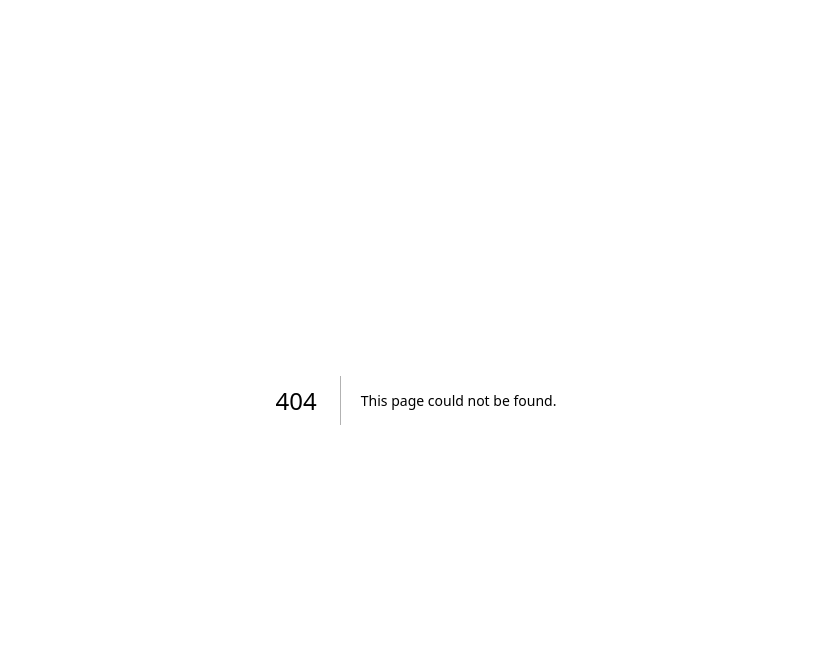
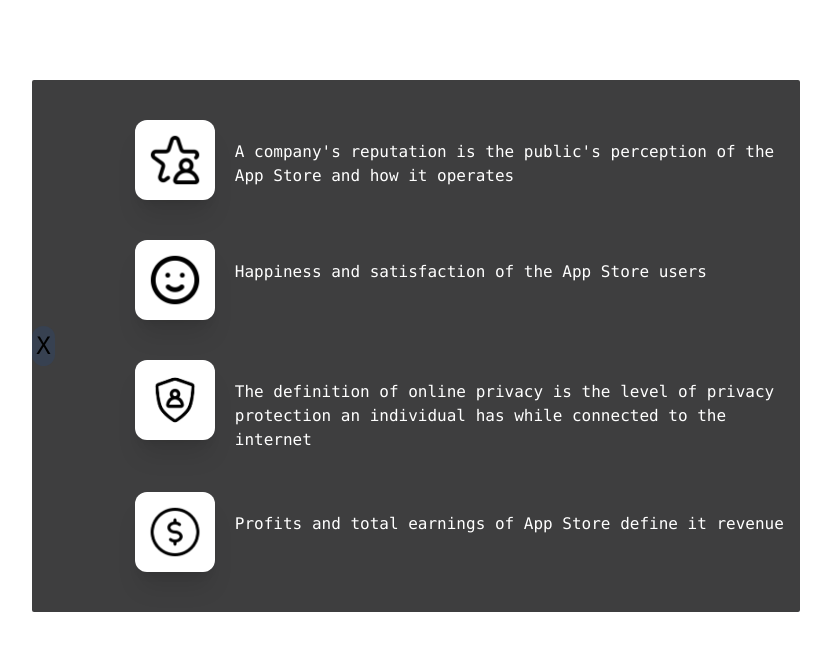
Before and after one commit to daancs/AppStoreEthics, a Next.js app: page /testHelpicons in a window 1280 px wide. Before the commit this address had no page. Shown: the top 650 px of the page, without its empty margins (224-1055 px from the left). Built offline with nearby package versions, Linux system fonts and the light colour scheme.

Commit message:
Setting up help page

```diff
--- /dev/null
+++ b/src/components/InfoBox.tsx
@@ -0,0 +1,34 @@
+import InfoIcon from "./InfoIcon"
+
+
+export default function InfoBox() {
+    return (
+      <>
+ <div className={`font-mono`}>
+            <div className="bg-black-smoke w-3/5 h-100 flex items-center justify-center m-auto mt-20 rounded-sm">
+
+            <div className="h-10 w-10 bg-gray-700 rounded-full text-2xl border-20 border-white text-center leading-10 static right-30">
+                    X
+            </div>
+            <div>
+
+                <div>
+                    <InfoIcon iconName={"reputation"} desc={"A company's reputation is the public's perception of the App Store and how it operates"} />
+                </div>
+                <div>
+                    <InfoIcon iconName={"contentment"} desc={"Happiness and satisfaction of the App Store users"} />
+                </div>
+                <div>
+                    <InfoIcon iconName={"privacy"} desc={"The definition of online privacy is the level of privacy protection an individual has while connected to the internet"} />
+                </div>
+                <div>
+                    <InfoIcon iconName={"revenue"} desc={"Profits and total earnings of App Store define it revenue"} />
+                </div>
+                </div>
+            </div>
+            </div>
+
+</>
+
+)
+    }
--- /dev/null
+++ b/src/components/InfoIcon.tsx
@@ -0,0 +1,26 @@
+import Image, { StaticImageData } from 'next/image';
+import repImage from '../images/reputation.png';
+import privImage from '../images/privacy.png';
+import revImage from '../images/revenue.png';
+import conImage from '../images/content.png';
+import GameIcon from './GameIcon';
+
+
+interface IconProps {
+    iconName: string;
+    desc: string;
+}
+
+export default function InfoIcon(props: IconProps) {
+    return (
+         <div>
+            <div className="flex mt-10 ml-20 mb-10">
+                <div >
+                    <GameIcon iconName={props.iconName}/>
+                </div>
+                <p className="float-right ml-5 w-65 mt-5 text-white">{props.desc}</p>
+            </div>
+
+        </div>
+    )
+}
--- /dev/null
+++ b/src/pages/testHelpicons.tsx
@@ -0,0 +1,13 @@
+import { NextPage } from 'next'
+import ConsequencePageSkeleton from '@/components/ConsequencePageSkeleton';
+import InfoBox from '@/components/InfoBox';
+
+const Consequences: NextPage = () => {
+    return (
+        <>
+            <InfoBox  />
+        </>
+    )
+}
+
+export default Consequences
--- a/tailwind.config.js
+++ b/tailwind.config.js
@@ -20,6 +20,7 @@ module.exports = {
         'indi-green': '#11F11A',
         'indi-red': '#FB0A18',
         'primary-button-bg': '#3E3E3E',
+        'black-smoke': '#3E3E3F',
       }
     },
   },
```
